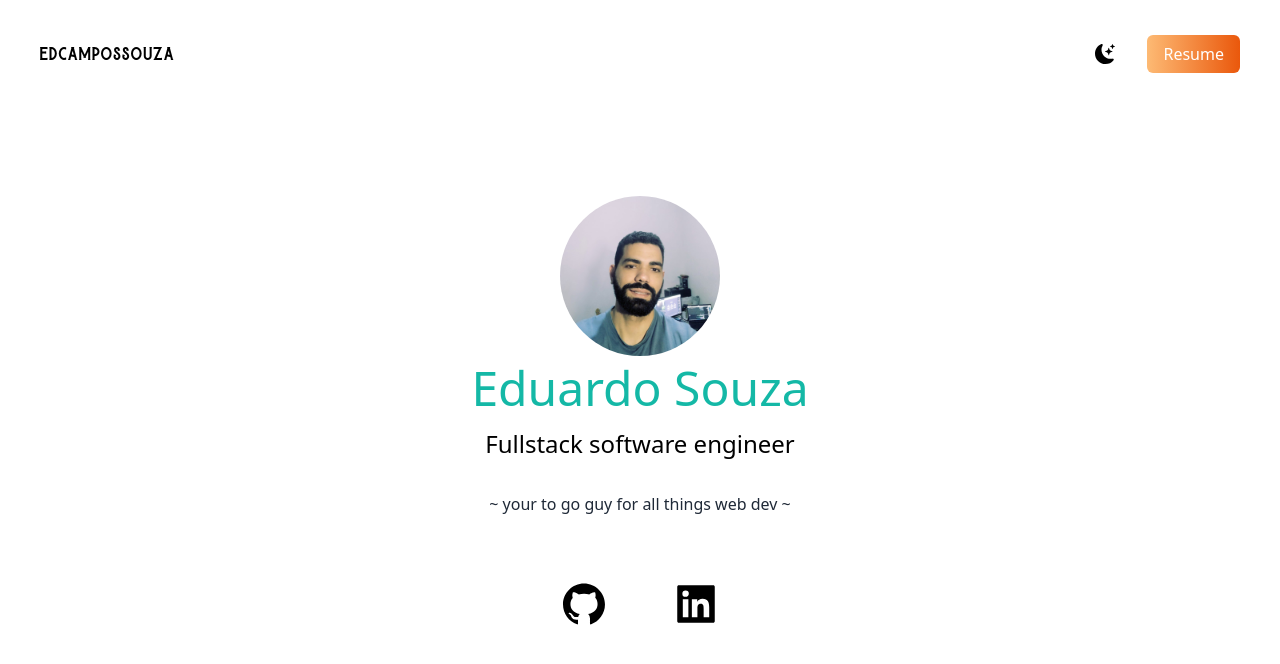
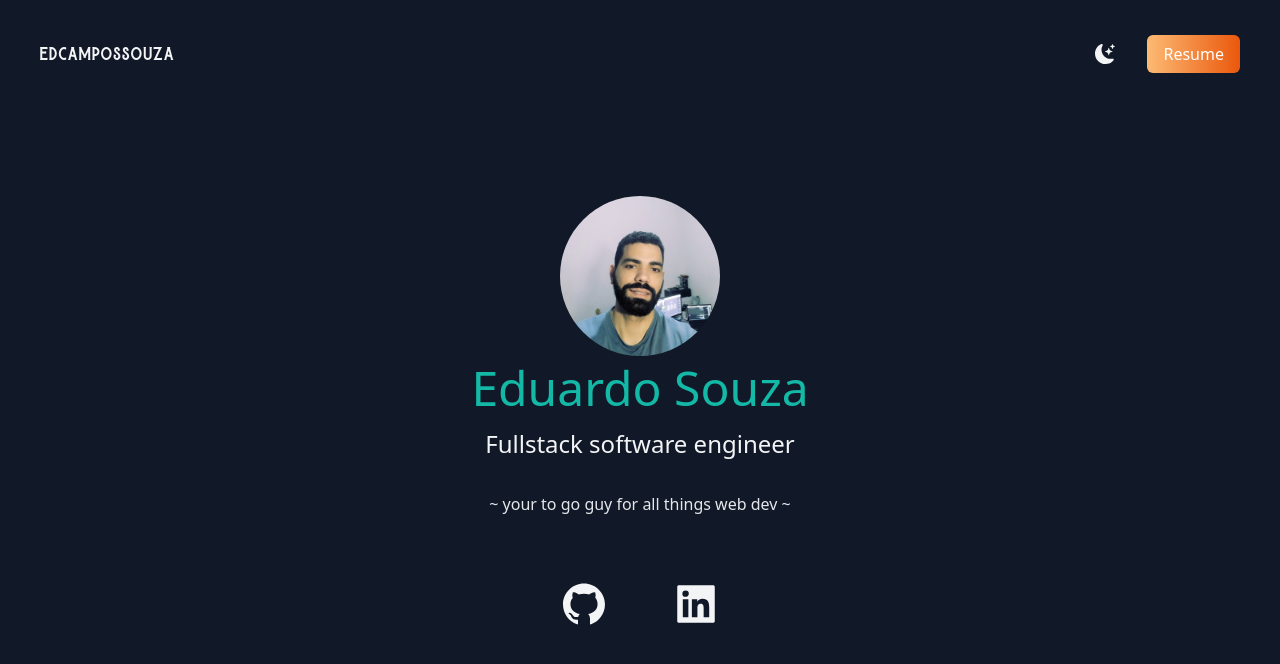
Before and after one commit to edcampossouza/my-portfolio, a Next.js app: page / in a window 1280 px wide. Shown: the top 664 px of the page. Built offline with nearby package versions, Linux system fonts and the light colour scheme.

Commit message:
feat: add dark mode support

```diff
--- a/src/pages/index.tsx
+++ b/src/pages/index.tsx
@@ -4,21 +4,27 @@
 import Image from "next/image";
 import deved from "../../public/ed.jpeg";
 
+import { useState } from "react";
+
 export default function Home() {
+  const [darkMode, setDarkMode] = useState(true);
   return (
-    <>
+    <div className={darkMode ? "dark" : ""}>
       <Head>
         <title>Eduardo&apos;s portfolio</title>
         <meta name="viewport" content="width=device-width, initial-scale=1" />
         <link rel="icon" href="/favicon.ico" />
       </Head>
-      <main className="bg-white px-10">
+      <main className="bg-white px-10 dark:bg-gray-900 dark:text-gray-100">
         <section className="min-h-screen">
           <nav className="py-10 mb-12 flex justify-between">
             <h1 className="text-xl font-burtons">edcampossouza</h1>
             <ul className="flex items-center">
               <li>
-                <BsMoonStarsFill className="cursor-pointer text-xl" />
+                <BsMoonStarsFill
+                  onClick={() => setDarkMode(!darkMode)}
+                  className="cursor-pointer text-xl"
+                />
               </li>
               <li>
                 <a
@@ -41,7 +47,7 @@
             </div>
             <h2 className="text-5xl py-2 text-teal-500">Eduardo Souza</h2>
             <h3 className="text-2xl py-2">Fullstack software engineer</h3>
-            <p className="text-md py-5 leading-8 text-gray-800">
+            <p className="text-md py-5 leading-8 text-gray-800 dark:text-gray-200">
               ~ your to go guy for all things web dev ~
             </p>
           </div>
@@ -55,6 +61,6 @@
           </div>
         </section>
       </main>
-    </>
+    </div>
   );
 }
--- a/tailwind.config.js
+++ b/tailwind.config.js
@@ -1,5 +1,6 @@
 /** @type {import('tailwindcss').Config} */
 module.exports = {
+  darkMode: "class",
   content: [
     "./app/**/*.{js,ts,jsx,tsx,mdx}",
     "./pages/**/*.{js,ts,jsx,tsx,mdx}",
```
